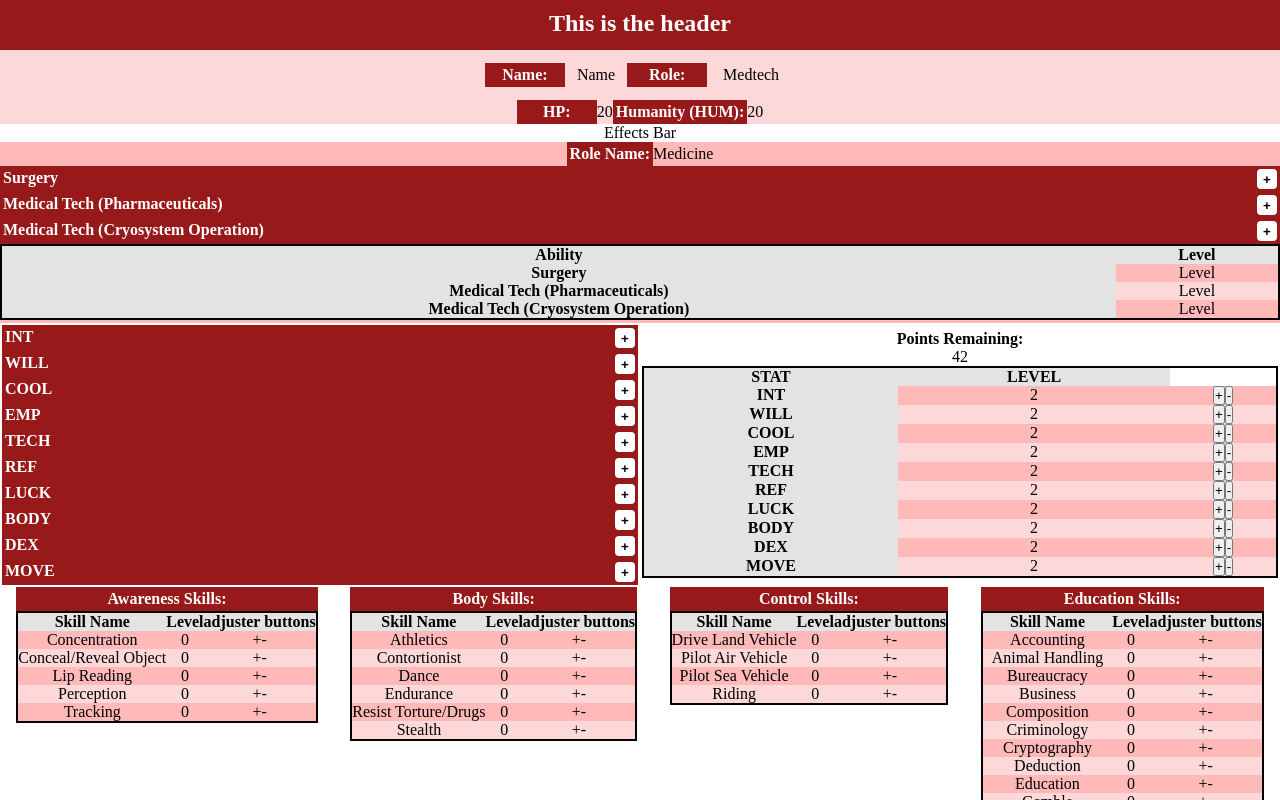
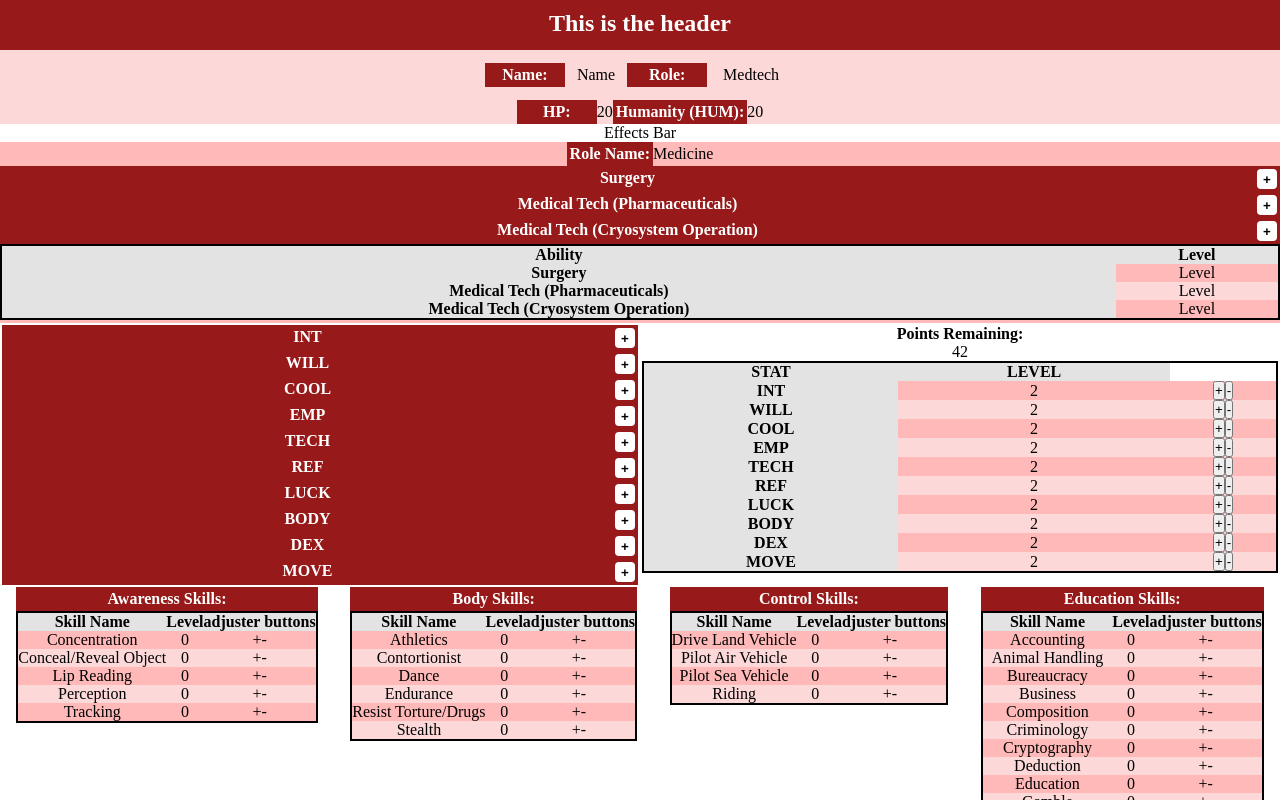
Before and after one commit to DaisyEverard/Cyberpunk-red, a React (Vite) app: page / in a window 1280 px wide. Shown: the top 800 px of the page. Built offline with nearby package versions, Linux system fonts and the light colour scheme.

Commit message:
add styling to stats

```diff
--- a/src/style/hideableBoxDisplay.css
+++ b/src/style/hideableDescriptionCell.css
@@ -1,12 +1,8 @@
-#hideableBoxDisplay {
+.hideableDescriptionCell {
   width: 100%;
 }
 
-#hideableBoxDisplay span {
-  float: left;
-}
-
-#hideableBoxDisplay button {
+.hideableDescriptionCell button {
   float: right;
   margin-left: 5px;
   background: white;
@@ -18,6 +14,6 @@
   font-weight: bolder;
 }
 
-#hideableBoxDisplay p {
+.hideableDescriptionCell p {
   white-space: pre-wrap;
 }
--- a/src/style/stats.css
+++ b/src/style/stats.css
@@ -1,5 +1,6 @@
 #stats {
     flex-wrap: wrap;
+    align-items: flex-start;
 }
 
 #statDescriptions, #statTable {
--- a/src/utils/HideableDescriptionCell.tsx
+++ b/src/utils/HideableDescriptionCell.tsx
@@ -1,6 +1,6 @@
 import { useState } from 'react';
 
-import '../style/hideableBoxDisplay.css';
+import '../style/hideableDescriptionCell.css';
 
 const HideableDescriptionCell = props => {
   const title = props.title;
@@ -20,7 +20,7 @@ const HideableDescriptionCell = props => {
   };
 
   return (
-    <div id="hideableBoxDisplay">
+    <div className="hideableDescriptionCell">
       <h4
         onClick={e => {
           toggleDescription();
```
